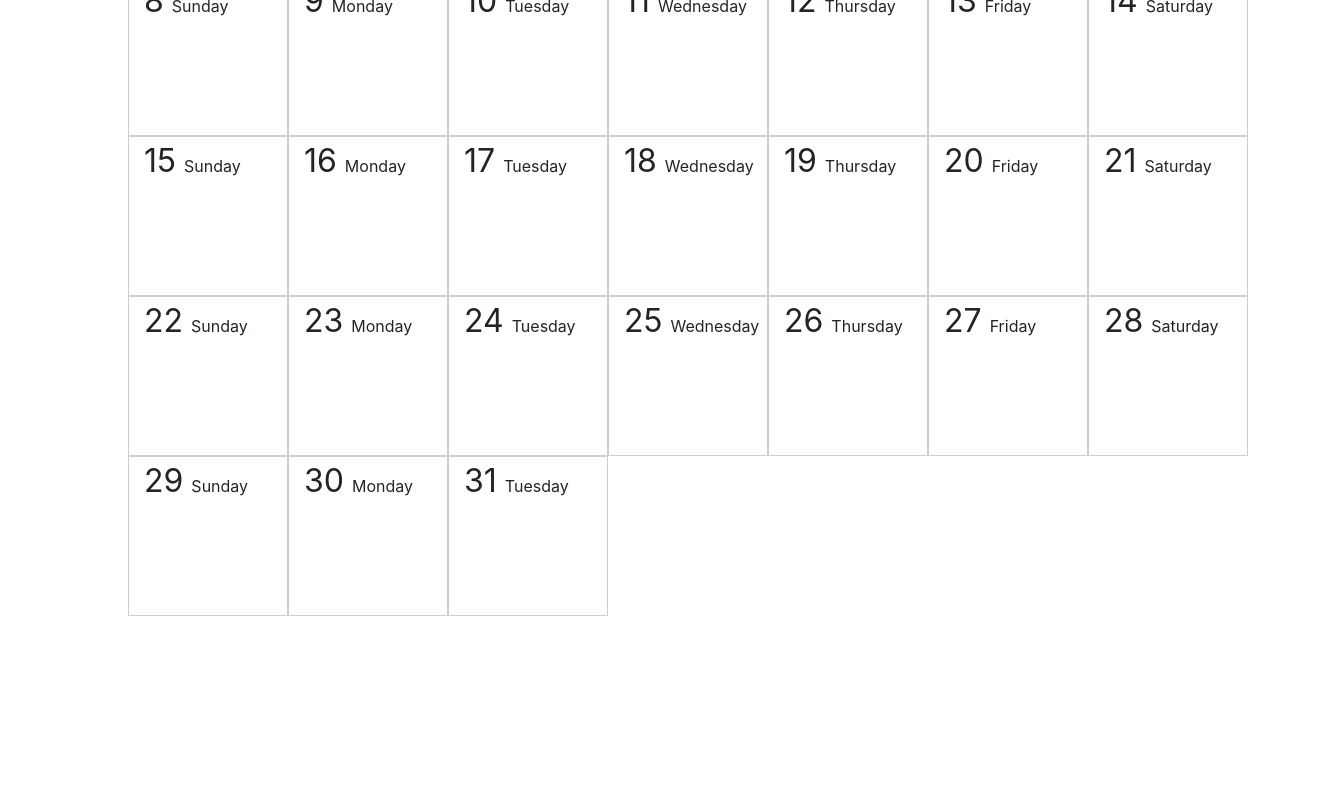
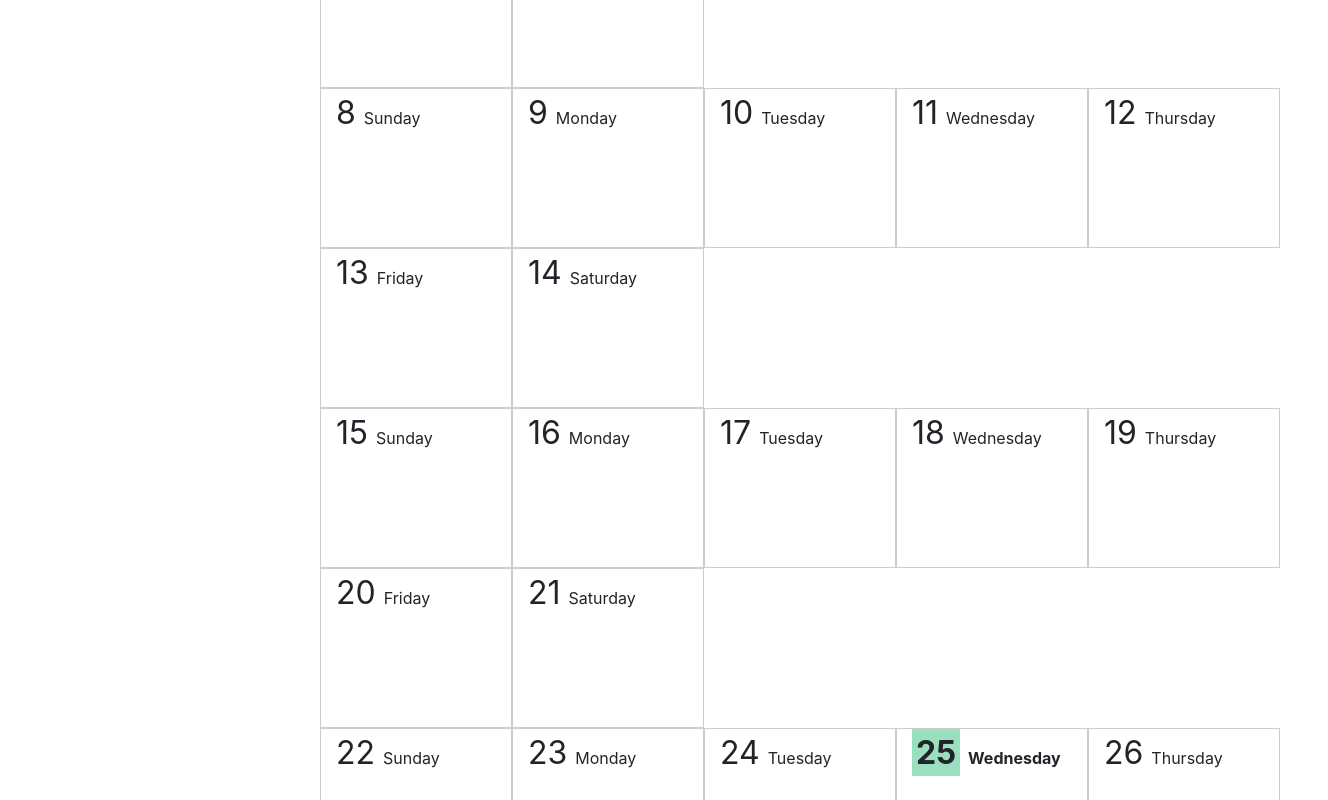
Before and after one commit to joelkperkins/google-cal, an Angular app: page / in a window 1280 px wide. Shown: the part 240-1040 px from the top of the page, 1328 px wide, since content can reach past the window. Before the commit the page ends 856 px from the top, so only its background shows below. Built offline with nearby package versions, Linux system fonts and the light colour scheme.

Commit message:
add time traversal

```diff
--- a/src/app/app.module.ts
+++ b/src/app/app.module.ts
@@ -5,9 +5,10 @@ import { FormsModule } from "@angular/forms";
 import { AppComponent } from "./app.component";
 import { CalendarComponent } from "./calendar/calendar.component";
 import { DayComponent } from "./day/day.component";
+import { MonthSelectComponent } from './date-control/month-select/month-select.component';
 
 @NgModule({
-  declarations: [AppComponent, CalendarComponent, DayComponent],
+  declarations: [AppComponent, CalendarComponent, DayComponent, MonthSelectComponent],
   imports: [BrowserModule, FormsModule],
   providers: [],
   bootstrap: [AppComponent],
--- a/src/app/calendar/calendar.component.html
+++ b/src/app/calendar/calendar.component.html
@@ -1,5 +1,5 @@
-<div class="container-fluid mx-5 d-flex flex-column justify-content-center align-items-center">
-    <div class="row justify-content-center"><h1>{{name}}</h1></div>
+<div class="container-fluid">
+    <div class="row my-2">
         <ng-template [ngIf]="newEvent === true">
             <div class="m-3 d-flex flex-column justify-content-center align-items-start" style="width: 30rem;">
                 <div class="row d-flex flex-column">
@@ -15,13 +15,19 @@
                 </div>
             </div>
         </ng-template>
-    <div class="row justify-content-start d-flex flex-column">
-        <div *ngFor="let week of weeks">
+
+        <div class="col-3 d-flex justify-content-center align-items-start">
+            <app-month-select></app-month-select>
+        </div>
+        <div class="col-9 d-flex flex-column justify-content-center align-items-start">
+            <div *ngFor="let week of calendar.scaleSet">
                 <div class="row">
                     <div *ngFor="let day of week">
-                    <app-day [day]="day" (click)="addEvent(day)"></app-day>
+                        <app-day [day]="calendar.content[day]" (click)="addEvent(calendar.content[day])"></app-day>
                     </div>
                 </div>
             </div>
         </div>
+
     </div>
+</div>
--- a/src/app/calendar/calendar.component.ts
+++ b/src/app/calendar/calendar.component.ts
@@ -1,4 +1,6 @@
 import { Component, OnInit } from "@angular/core";
+import { TimeService } from "../time.service";
+import { DateTime } from "luxon";
 
 @Component({
   selector: "app-calendar",
@@ -26,35 +28,65 @@ export class CalendarComponent implements OnInit {
   eName: string = "";
   eTime: any = null;
 
-  constructor() {}
+  calendar: {
+    date: DateTime;
+    scale: string;
+    units: string;
+    content: any[];
+    scaleSet: any[];
+  } = {
+    date: null,
+    scale: "month",
+    units: "days",
+    content: null,
+    scaleSet: null,
+  };
+
+  constructor(private timeService: TimeService) {}
 
   ngOnInit() {
-    this.calDays = new Array(this.numDays).fill({}).map((day, index) => {
-      let currDay;
+    this.timeService.currentDate.subscribe((date) => {
+      this.calendar.date = date;
+      this.initCalendar(this.calendar.scale);
+    });
+  }
 
-      if (this.currDay === 7) {
-        this.currDay = 0;
-        currDay = this.currDay;
-      } else {
-        currDay = this.currDay;
+  initCalendar(scale: string = "month") {
+    if (scale === "month") {
+      this.calendar.content = this.buildMonthDays();
+      this.calendar.scaleSet = this.buildWeeks(
+        this.calendar.content,
+        this.calendar.date.daysInMonth
+      );
     }
-      this.currDay++;
+  }
 
+  buildMonthDays() {
+    return new Array(this.calendar.date.daysInMonth)
+      .fill({})
+      .map((day, index) => {
+        let currentDay = this.calendar.date
+          .startOf("month")
+          .plus({ days: index });
         day = {
-        name: this.days[currDay],
-        num: index + 1,
+          date: currentDay,
+          name: currentDay.weekdayLong,
+          num: currentDay.day,
+          index: index,
           events: [],
         };
 
         return day;
       });
+  }
 
-    const numWeeks = Math.ceil(this.numDays / 7);
-
-    for (let i = 0; i < numWeeks; i++) {
-      this.weeks.push([]);
-      this.weeks[i] = this.calDays.slice(i * 7, (i + 1) * 7);
-    }
+  buildWeeks(days: any[], numberOfDays: number) {
+    const numWeeks = Math.ceil(numberOfDays / 7);
+    return new Array(numWeeks).fill([]).map((_, index) => {
+      return days.slice(index * 7, (index + 1) * 7).map((day) => {
+        return day.index;
+      });
+    });
   }
 
   addEvent(day: any) {
--- a/src/app/day/day.component.css
+++ b/src/app/day/day.component.css
@@ -9,5 +9,10 @@
 .day {
     border: 1px solid #ccc;
     height: 10rem;
-    width: 10rem;
+    width: 12rem;
 }
+
+.current {
+    border: .25rem solid #9ae0bf;
+    background-color: #9ae0bf;
+}
--- a/src/app/day/day.component.html
+++ b/src/app/day/day.component.html
@@ -1,6 +1,12 @@
 <div class="col day">
-    <span class="number">{{day.num}}</span>
-    <span class="name m-2">{{day.name}}</span>
+    <ng-template [ngIf]="currentDay(day.date)" [ngIfElse]="notCurrent">
+        <strong class="number current">{{day.num}}</strong>
+        <strong class="name m-2">{{day.name}}</strong>
+    </ng-template>
+    <ng-template #notCurrent>
+        <span class="number">{{day.num}}</span>
+        <span class="name m-2">{{day.name}}</span>
+    </ng-template>
     <div *ngFor="let event of day.events">
         <div class="d-flex">
             <span class="time mr-1">{{event.time}} -</span>
--- a/src/app/day/day.component.ts
+++ b/src/app/day/day.component.ts
@@ -1,4 +1,5 @@
 import { Component, OnInit, Input } from "@angular/core";
+import { DateTime } from "luxon";
 
 @Component({
   selector: "app-day",
@@ -11,4 +12,13 @@ export class DayComponent implements OnInit {
   constructor() {}
 
   ngOnInit() {}
+
+  currentDay(day: DateTime) {
+    const today = DateTime.local();
+    return (
+      today.day === day.day &&
+      today.month === day.month &&
+      today.year === day.year
+    );
+  }
 }
--- /dev/null
+++ b/src/app/time.service.ts
@@ -0,0 +1,20 @@
+import { Injectable } from "@angular/core";
+import { Subject, BehaviorSubject, Observable } from "rxjs";
+import { DateTime } from "luxon";
+
+@Injectable({
+  providedIn: "root",
+})
+export class TimeService {
+  private _currentDate: Subject<DateTime> = new BehaviorSubject<DateTime>(
+    DateTime.local()
+  );
+  public readonly currentDate: Observable<DateTime> =
+    this._currentDate.asObservable();
+
+  constructor() {}
+
+  updateDateTime(date: DateTime) {
+    this._currentDate.next(date);
+  }
+}
--- a/src/index.html
+++ b/src/index.html
@@ -6,9 +6,13 @@
   <base href="/">
   <meta name="viewport" content="width=device-width, initial-scale=1">
   <link rel="icon" type="image/x-icon" href="favicon.ico">
-  <link rel="stylesheet" href="https://cdn.jsdelivr.net/npm/bootstrap@4.3.1/dist/css/bootstrap.min.css" integrity="sha384-ggOyR0iXCbMQv3Xipma34MD+dH/1fQ784/j6cY/iJTQUOhcWr7x9JvoRxT2MZw1T" crossorigin="anonymous">
+  <link rel="stylesheet" href="https://stackpath.bootstrapcdn.com/bootstrap/4.5.0/css/bootstrap.min.css" integrity="sha384-9aIt2nRpC12Uk9gS9baDl411NQApFmC26EwAOH8WgZl5MYYxFfc+NcPb1dKGj7Sk" crossorigin="anonymous">
 </head>
 <body>
   <app-root></app-root>
+
+  <script src="https://code.jquery.com/jquery-3.5.1.slim.min.js" integrity="sha384-DfXdz2htPH0lsSSs5nCTpuj/zy4C+OGpamoFVy38MVBnE+IbbVYUew+OrCXaRkfj" crossorigin="anonymous"></script>
+  <script src="https://cdn.jsdelivr.net/npm/popper.js@1.16.0/dist/umd/popper.min.js" integrity="sha384-Q6E9RHvbIyZFJoft+2mJbHaEWldlvI9IOYy5n3zV9zzTtmI3UksdQRVvoxMfooAo" crossorigin="anonymous"></script>
+  <script src="https://stackpath.bootstrapcdn.com/bootstrap/4.5.0/js/bootstrap.min.js" integrity="sha384-OgVRvuATP1z7JjHLkuOU7Xw704+h835Lr+6QL9UvYjZE3Ipu6Tp75j7Bh/kR0JKI" crossorigin="anonymous"></script>
 </body>
 </html>
```
Also changed, not shown: 1 other file (tests, documents, lock files or other folders). Lines whose indentation alone changed are shown as unchanged.
